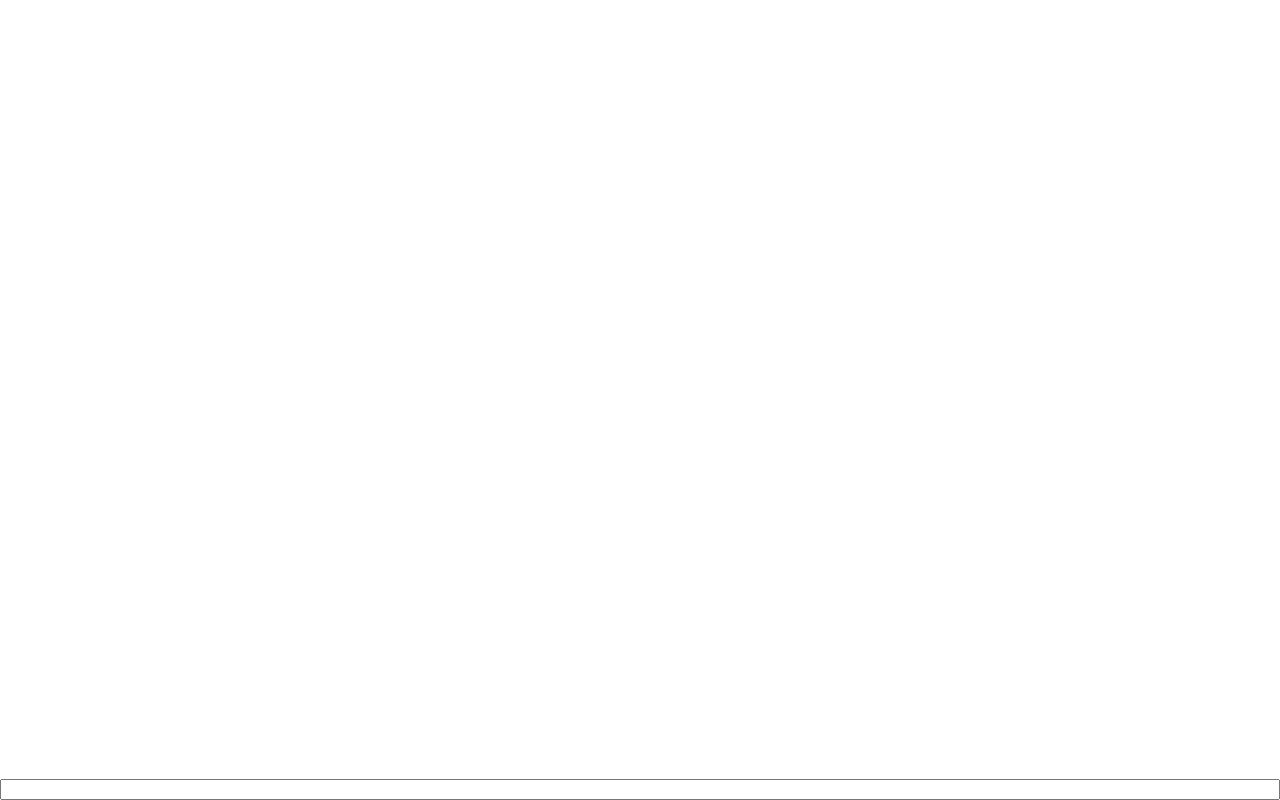
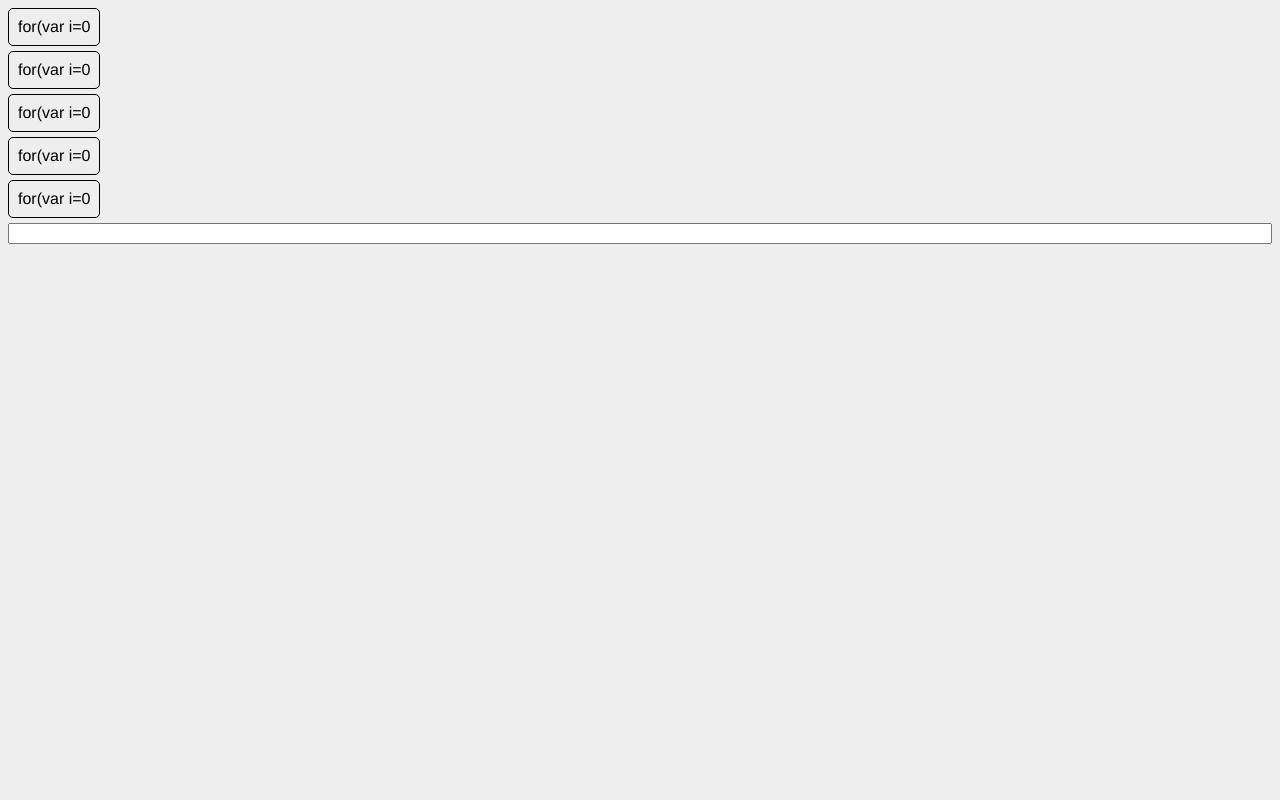
Before and after one commit to Stereo101/simpleWebChat, a plain HTML site: page index.html in a window 1280 px wide. Drawn offline with Linux system fonts and the light colour scheme.

Commit message:
changed how colors work

```diff
--- a/index.html
+++ b/index.html
@@ -1,4 +1,6 @@
 <script type="text/javascript">
+
+
 	function postIt(skipPost) {
 		if(skipPost) {
 			var t = "";
@@ -9,24 +11,48 @@
 		var xhr = new XMLHttpRequest();
 		xhr.open("POST","/",false);
 		xhr.setRequestHeader("Content-type","application/x-www-form-urlencoded");
-		xhr.send("" + t);
+		xhr.send(t);
 
 		if(!skipPost) {
 			document.getElementById("t").value = "";
 		}
 
+
 		if(xhr.responseText.trim() != "") {
-			console.log(xhr.responseText)
+			var scrollToBottom = ((window.innerHeight + window.scrollY) >= document.body.offsetHeight);
+			var messages = xhr.responseText.split("`").slice(1);
 
-			if((window.innerHeight + window.scrollY) >= document.body.offsetHeight) {
-				document.getElementById("textBox").innerHTML += (xhr.responseText + "<br>");
-				window.scrollTo(0,document.body.scrollHeight);
-			} else {
-				document.getElementById("textBox").innerHTML += (xhr.responseText + "<br>");
+			for(var i=0; i<messages.length;i++) {
+				var textColor = "#" + messages[i].split(";",1)[0];
+				var message = messages[i].split(";",2)[1];
+				var messageBox = document.createElement("div");
+
+				messageBox.style.borderRadius = "5px";
+				messageBox.style.border = "1px solid";
+				messageBox.style.backgroundColor = textColor;
+				messageBox.style.padding = "9px";
+				messageBox.style.color = "#000000";
+				messageBox.style.fontFamily = "Helvetica";
+				messageBox.style.display = "inline-block";
+				messageBox.style.marginBottom = "5px";
+				messageBox.appendChild(document.createTextNode(message));
+				var br = document.createElement("br");
+
+
+
+
+				document.getElementById("textBox").appendChild(messageBox);
+				document.getElementById("textBox").appendChild(br);
+
+
+
 			}
 
+			if(scrollToBottom) {
+					window.scrollTo(0,document.body.scrollHeight);
+			}
+		}
 
-		}
 
 
 
@@ -40,18 +66,24 @@
 		}
 	};
 
-	setInterval(postIt,500,true);
+	setInterval(postIt,1000,true);
 
 </script>
 
 
-<html>
-<div id="textBox" sytle="padding-bottom:100px;"></div>
+<html style="background-color:#eeeeee">
+	<body>
+		<div id="wrapper" style="min-height:100%">
 
-<div id="bottomBar" style="position:fixed;z-index:100;bottom:0;left:0;width:100%;">
-	<input style="width:100%;" type="text" id="t">
-	<!--<input style="width:10;" type="button" value="send" onclick="postIt(false);">-->
-</div>
+			<div id="content" style="overflow:auto;">
+				<div id="textBox"></div>
+			</div>
 
+			<div id="footer" style="bottom:0;left:0;width:100%">
+				<input style="width:100%;" type="text" id="t">
+			</div>
 
+			<!--<input style="width:10;" type="button" value="send" onclick="postIt(false);">-->
+		</div>
+	</body>
 </html>
```
Also changed, not shown: 1 other file.
